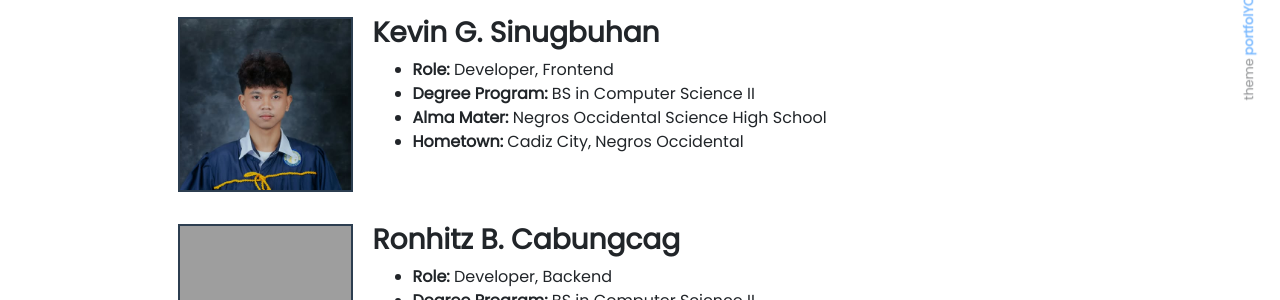
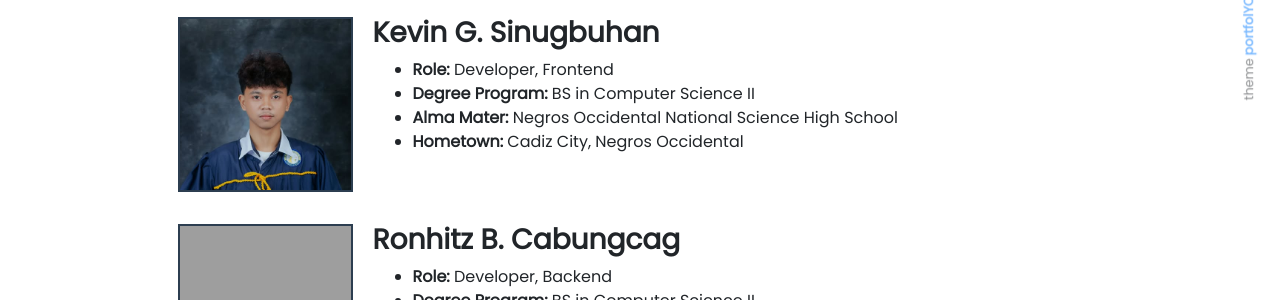
Before and after one commit to thehealthissyncing/thehealthissyncing.github.io, a Jekyll site: the page built from pages/about.md, in a window 1280 px wide. Shown: the part 680-980 px from the top of the page. Built offline with Jekyll 4.4.1, drawn with Linux system fonts in a browser that asks for light colours; grey boxes are pictures that could not be loaded.

Commit message:
fix: kevin school name

```diff
--- a/pages/about.md
+++ b/pages/about.md
@@ -52,7 +52,7 @@ A group of likeminded individuals from the University of the Philippines Visayas
 ### **Kevin G. Sinugbuhan**
 * **Role:** Developer, Frontend
 * **Degree Program:** BS in Computer Science II
-* **Alma Mater:** Negros Occidental Science High School
+* **Alma Mater:** Negros Occidental National Science High School
 * **Hometown:** Cadiz City, Negros Occidental
 
 </div>
```
